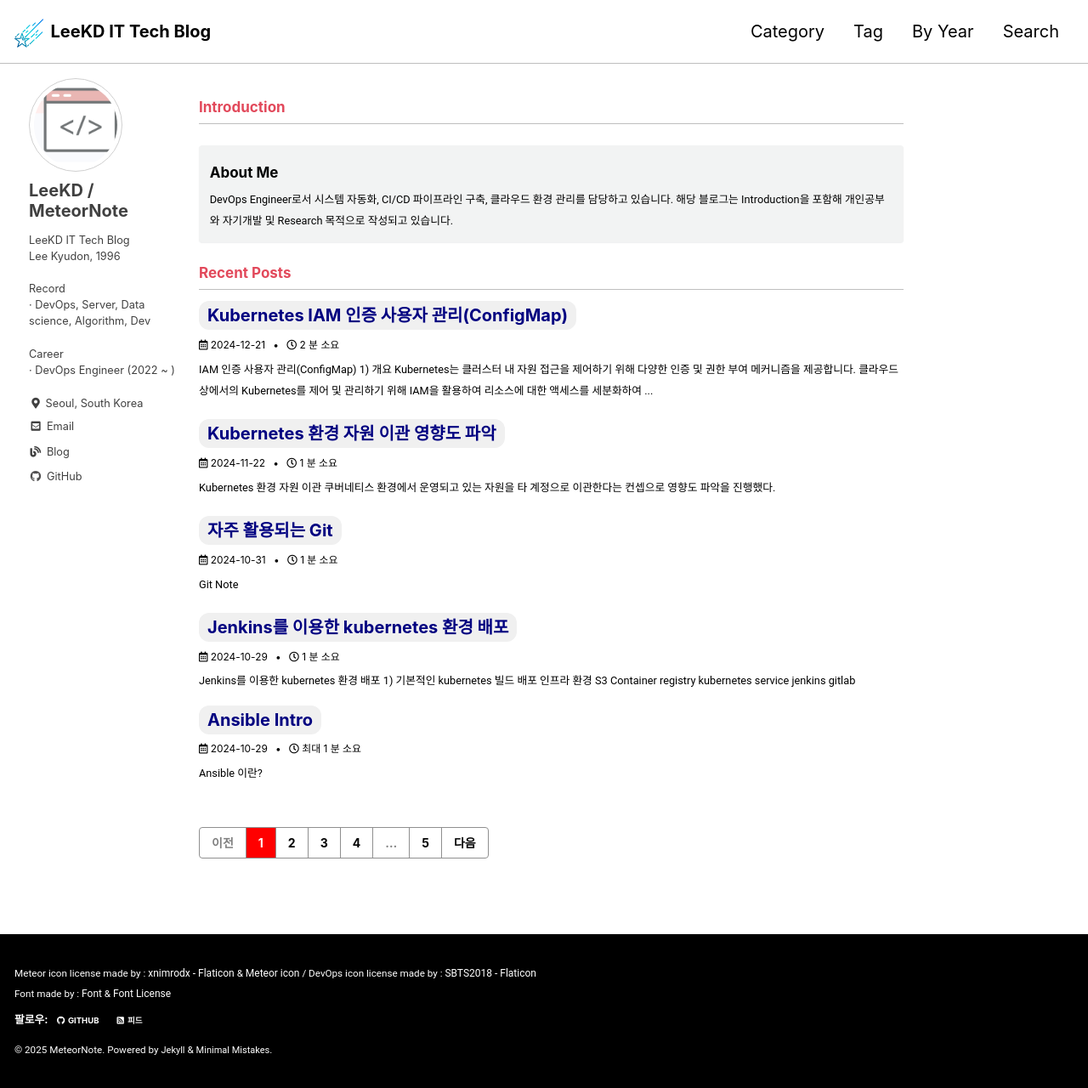
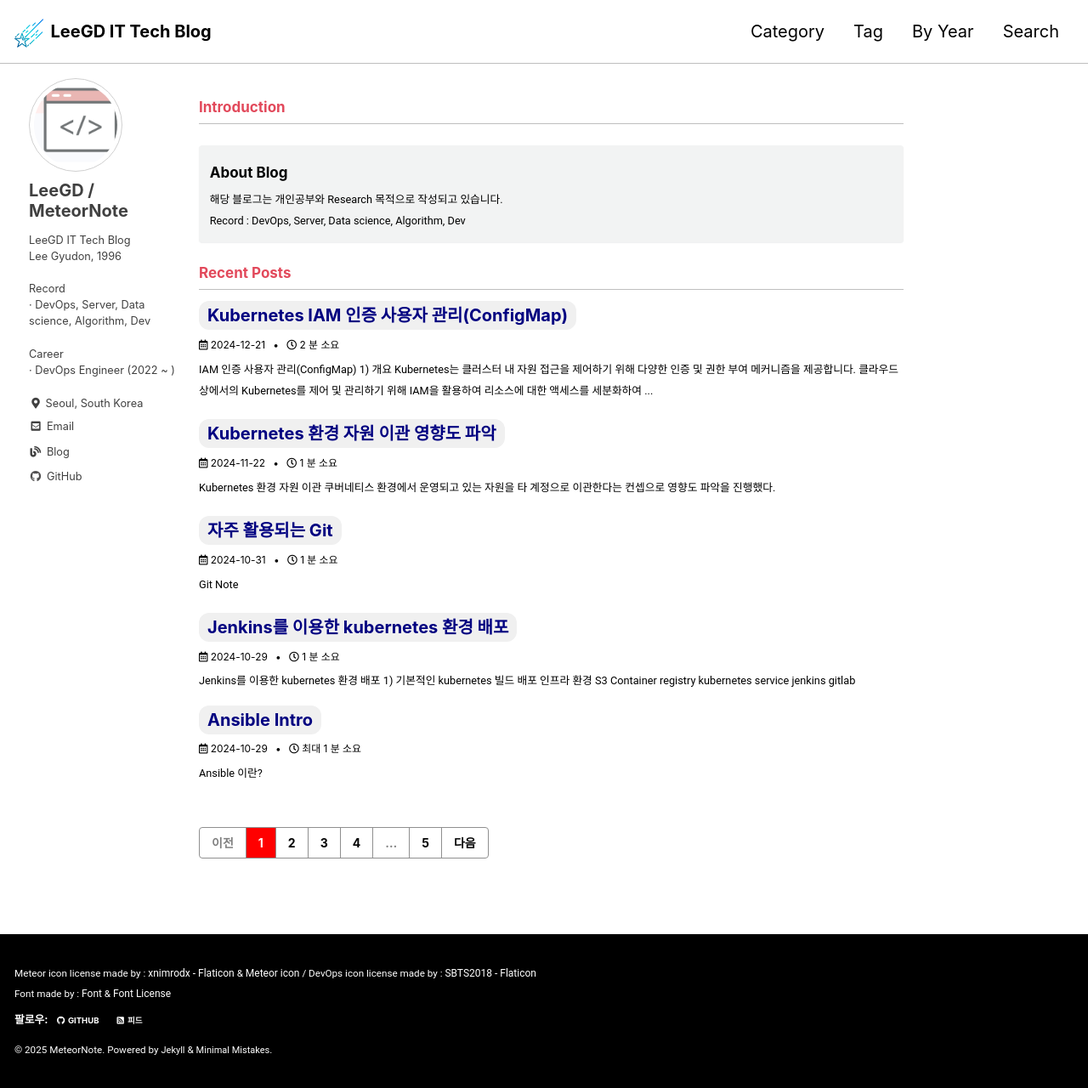
Before and after one commit to MeteorNote/MeteorNote.github.io, a Jekyll site: the page built from index.html, in a window 1280 px wide and 1282 px high. Shown: the whole window at 85% size. Built offline with Jekyll 4.4.1, drawn with Linux system fonts in a browser that asks for light colours; cached includes are drawn as plain includes; some web fonts are replaced; the list of posts is cut into pages by our own code.

Commit message:
updete main

```diff
--- a/_config.yml
+++ b/_config.yml
@@ -16,11 +16,11 @@ minimal_mistakes_skin    : "contrast" # "air", "aqua", "contrast", "dark", "dirt
 
 # Site Settings
 locale                   : "ko-KR"
-title                    : "LeeKD IT Tech Blog"
+title                    : "LeeGD IT Tech Blog"
 title_separator          : "-"
 subtitle                 : "" # site tagline that appears below site title in masthead
 name                     : "MeteorNote"
-description              : "Lee KyuDon의 IT Tech Blog입니다."
+description              : "Lee GyuDon의 IT Tech Blog입니다."
 url                      : "https://MeteorNote.github.io/"
 baseurl                  : "" # the subpath of your site, e.g. "/blog"
 repository               : "" # GitHub username/repo-name e.g. "mmistakes/minimal-mistakes"
@@ -104,9 +104,9 @@ analytics:
 
 # Site Author
 author:
-  name             : "LeeKD / MeteorNote"
+  name             : "LeeGD / MeteorNote"
   avatar           : "/images/cmd.png" # path of avatar image, e.g. "/assets/images/bio-photo.jpg"
-  bio              : "LeeKD IT Tech Blog<br> Lee Kyudon, 1996 <br><br> Record <br> &#8231; DevOps, Server, Data science, Algorithm, Dev <br><br> Career <br> &#8231; DevOps Engineer (2022 ~ )"
+  bio              : "LeeGD IT Tech Blog<br> Lee Gyudon, 1996 <br><br> Record <br> &#8231; DevOps, Server, Data science, Algorithm, Dev <br><br> Career <br> &#8231; DevOps Engineer (2022 ~ )"
   location         : "Seoul, South Korea"
   email            :
   links:
--- a/_layouts/home.html
+++ b/_layouts/home.html
@@ -16,12 +16,14 @@ layout: archive
 -->
 <h2 class="archive__subtitle" style="color: #E2495B">Introduction</h2>
 <div class="notice" style="font-family: 'Roboto', sans-serif;">
-  <h3 style="font-size: 17px"> About Me </h3>
-  DevOps Engineer로서 시스템 자동화, CI/CD 파이프라인 구축, 클라우드 환경 관리를 담당하고 있습니다.
-  <!-- 효율적이고 안정적인 소프트웨어 배포를 위해 다양한 도구와 기술을 사용하며 개발과 운영 간의 협업을 개선하는 데 집중하고 있습니다.
+  <h3 style="font-size: 17px"> About Blog </h3>
+  <!-- DevOps Engineer로서 시스템 자동화, CI/CD 파이프라인 구축, 클라우드 환경 관리를 담당하고 있습니다.
+   효율적이고 안정적인 소프트웨어 배포를 위해 다양한 도구와 기술을 사용하며 개발과 운영 간의 협업을 개선하는 데 집중하고 있습니다.
   DevOps는 개발과 인프라의 기술 변화에 발맞춰 트렌드에 항상 적응해야 하는 만큼 지속적인 학습과 기술 개선이 중요합니다. 때문에 새로운 도구와 기술을 적극적으로 배우며 변화하는 환경에 유연하게 대응하고 있습니다.
-  <br><br> -->
-  해당 블로그는 Introduction을 포함해 개인공부와 자기개발 및 Research 목적으로 작성되고 있습니다.
+  <br><br>
+  해당 블로그는 Introduction을 포함해 개인공부와 자기개발 및 Research 목적으로 작성되고 있습니다.-->
+  해당 블로그는 개인공부와 Research 목적으로 작성되고 있습니다.<br>
+  Record : DevOps, Server, Data science, Algorithm, Dev
 </div>
 <!--
 <h3 style="font-size: 20px"> &#9989; Skills </h3>
```
